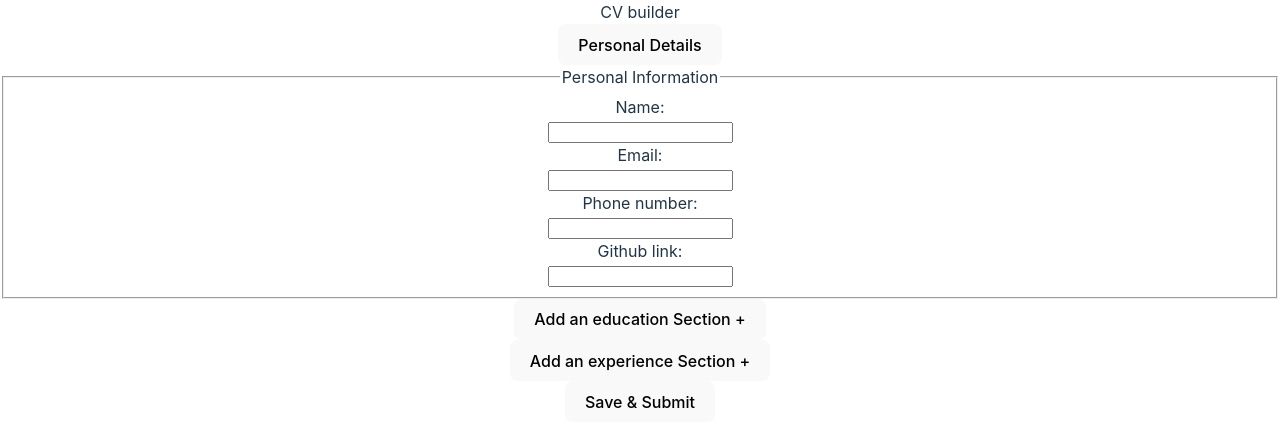
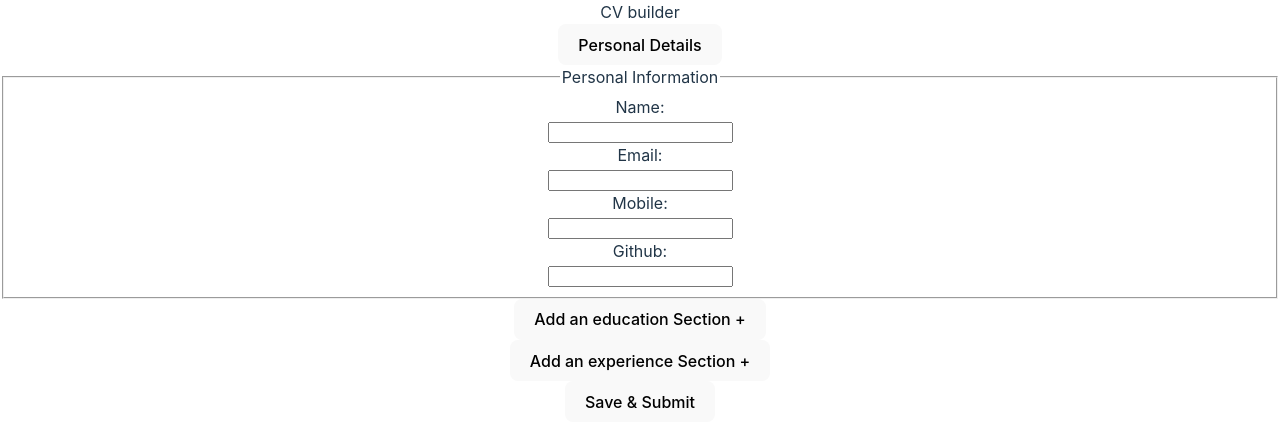
Before and after one commit to BrianRego03/cv-builder, a React (Vite) app: page / in a window 1280 px wide. Shown: the top 446 px of the page. Built offline with nearby package versions, Linux system fonts and the light colour scheme.

Commit message:
Add a separate component for personal details in same vein as education and experience

```diff
--- /dev/null
+++ b/src/components/PersonalDetails.jsx
@@ -0,0 +1,47 @@
+import { useState } from 'react';
+
+/* eslint-disable react/prop-types */
+
+
+function AddPersonal({onPersonalChange}) {
+    const [formData,setFormData]=useState({
+        name:"",
+        email:"",
+        mobile:"",
+        github:"",
+    });
+
+    function handleInputChange(e){
+        const { name, value } = e.target;
+        setFormData((prevEntries)=>{
+            const updatedEntries={...prevEntries, [name]:value}
+            return updatedEntries;
+        });
+        console.log(formData);
+        onPersonalChange(formData);
+
+    }
+
+    return(
+       <>
+
+    {(
+    <fieldset id="personalDetailsSection">
+    <legend>Personal Information</legend>
+    <div><label htmlFor="name">Name:</label></div>
+    <div><input type="text" id="name" value={formData.name}
+            onChange={handleInputChange} name="name"></input></div>
+    <div><label htmlFor="email">Email:</label></div>
+    <div><input type="email" id="email" value={formData.email}
+            onChange={handleInputChange} name="email"></input></div>
+    <div><label htmlFor="mobile">Mobile:</label></div>
+    <div><input type="text" id="mobile" value={formData.mobile}
+            onChange={handleInputChange} name="mobile"></input></div>
+    <div><label htmlFor="github">Github:</label></div>
+    <div><input type="url" id="github" value={formData.github}
+            onChange={handleInputChange} name="github"></input></div>
+    </fieldset>)}</>
+    )
+}
+
+export default AddPersonal;
--- a/src/components/cvForm.jsx
+++ b/src/components/cvForm.jsx
@@ -4,11 +4,13 @@ import AddEducation from "./Education.jsx";
 import AddExperience from "./Experience.jsx";
 
 import { v4 as uuidv4 } from "uuid";
+import AddPersonal from "./PersonalDetails.jsx";
 
 
 function CvForm(){
     const [educationEntries, setEducationEntries]=useState([]);
     const [experienceEntries, setExperienceEntries]=useState([]);
+    const [personalEntries, setPersonalEntries]=useState({});
 
 
 
@@ -23,6 +25,10 @@ function CvForm(){
             personalDetails.style.display="none"
         }
 
+    }
+
+    function addPersonalDetails(personalObject){
+        setPersonalEntries(()=>{return personalObject});
     }
 
     function addEducationObject(newEducation,educationIndex){
@@ -90,19 +96,7 @@ function CvForm(){
                 <div>
                     <button type="button" onClick={showPersonalDetails}>Personal Details</button>
                 </div>
-                <fieldset className="personalDetails" id="personalDetailsSection">
-                    <legend>Personal Information</legend>
-                    <div><label htmlFor="name">Name:</label></div>
-                    <input type="text" id="name"></input>
-                    <div><label htmlFor="email">Email:</label></div>
-                    <div><input type="email" id="email"></input></div>
-                    <div><label htmlFor="mobile">Phone number:</label></div>
-                    <div><input type="tel" id="mobile"></input></div>
-                    <div><label htmlFor="github">Github link:</label></div>
-                    <div><input type="url" id="github"></input></div>
-
-
-                </fieldset>
+                <AddPersonal onPersonalChange={addPersonalDetails} />
                 <button type ="button" onClick={()=>{addEducationObject()}}
                 id="educationSection">Add an education Section + </button>
 
```
